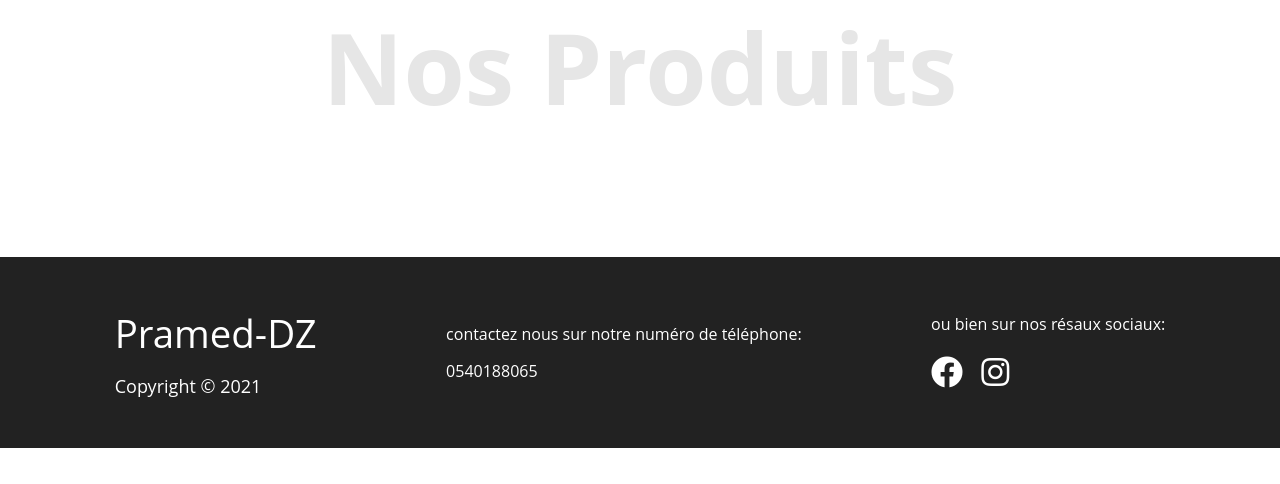
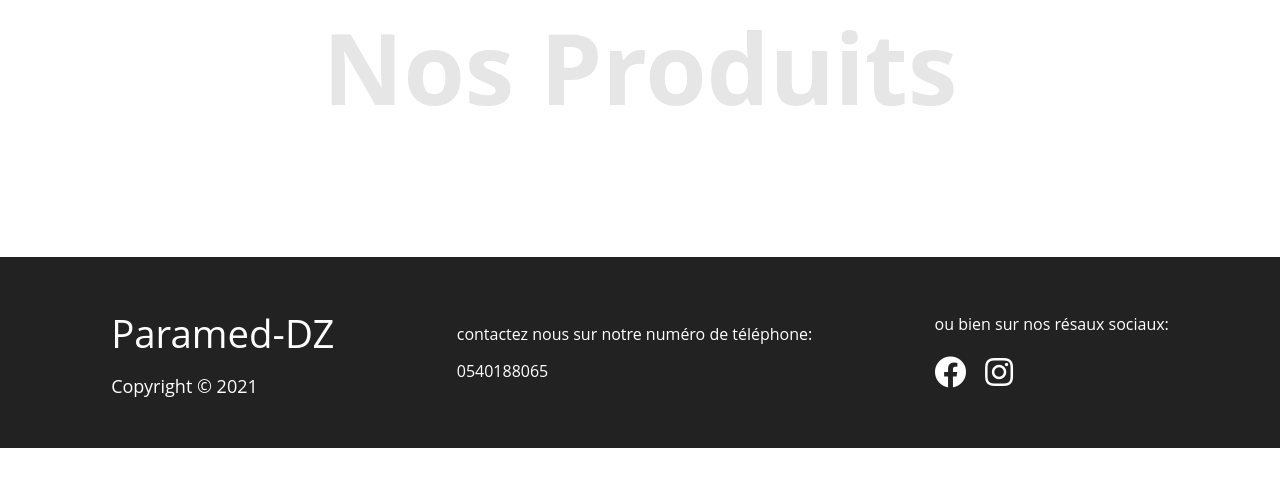
Before and after one commit to Ninou01/django-mini-ecommerce, a Django app: page /shop/ in a window 1280 px wide. Shown: the part 316-800 px from the top of the page. Run offline with Django 3.2, Linux system fonts and the light colour scheme; data that the repository does not hold is empty; parts of the project's set-up code (start-up, migrations or seed data) failed here and were passed over; some libraries are stand-ins or nearby versions.

Commit message:
Update base.html

```diff
--- a/shop/templates/base.html
+++ b/shop/templates/base.html
@@ -37,7 +37,7 @@
     <footer>
         <div class="container">
             <div class="copyright">
-                <h3 class="title mg-bottom">Pramed-DZ</h3>
+                <h3 class="title mg-bottom">Paramed-DZ</h3>
                 <p>Copyright &copy; 2021</p>
             </div>
             <div>
```
